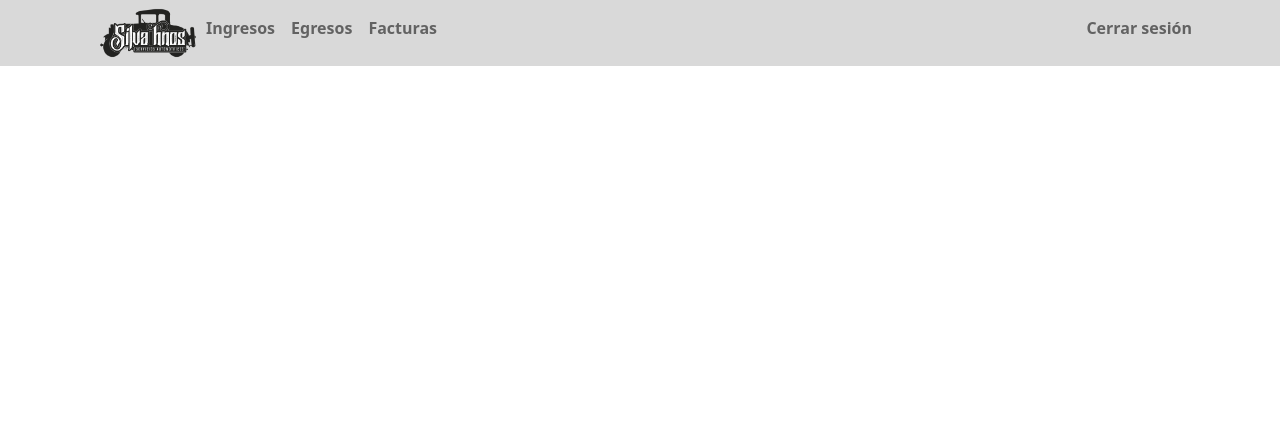
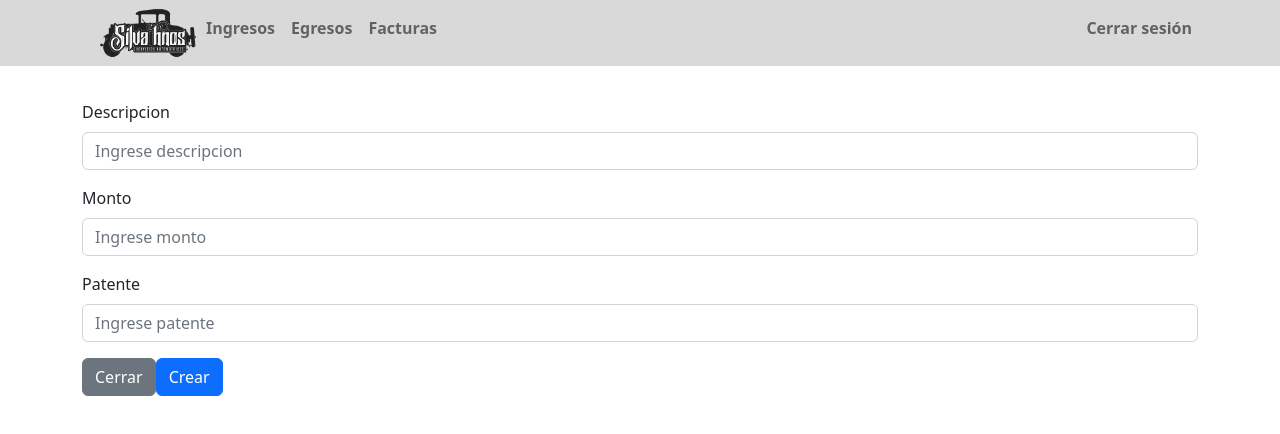
Before and after one commit to acientgear/Proyecto-silvaH, a React (Create React App) app in the folder silvahnos-fe/: page /crearEgreso in a window 1280 px wide. Shown: the top 434 px of the page. Built offline with nearby package versions, Linux system fonts and the light colour scheme.

Commit message:
[Luis Toro]-Crear egreso vista preliminar

```diff
--- a/silvahnos-fe/src/App.js
+++ b/silvahnos-fe/src/App.js
@@ -4,6 +4,7 @@ import './App.css';
 import Home from './pages/Home';
 import Layout from "./Layout";
 import Egreso from './pages/egreso/Egreso';
+import CrearEgreso from './pages/egreso/CrearEgreso';
 import Ingresos from './pages/ingreso/Ingresos';
 
 function App() {
@@ -14,6 +15,7 @@ function App() {
           <Route path="/" element={<Home />} />
           <Route path="/egresos" element={<Egreso />} />
           <Route path="/ingresos" element={<Ingresos />} />
+          <Route path="/crearEgreso" element={<CrearEgreso />} />
         </Routes>
       </Container>
     </Layout>
--- a/silvahnos-fe/src/pages/egreso/CrearEgreso.js
+++ b/silvahnos-fe/src/pages/egreso/CrearEgreso.js
@@ -0,0 +1,65 @@
+import axios from 'axios';
+import Button from 'react-bootstrap/Button';
+import Form from 'react-bootstrap/Form';
+import { useState } from 'react';
+
+function CrearEgreso() {
+
+    const [egresos, setEgresos] = useState([]);
+    const [show, setShow] = useState(false);
+
+    const handleClose = () => setShow(false);
+    const handleShow = () => setShow(true);
+
+    const [nuevoEgreso, setNuevoEgreso] = useState({
+        id: null,
+        monto: null,
+        patente: null,
+        descripcion: null,
+        fechaCreacion: null,
+        fechaModificacion: null,
+        fechaBorrado: null,
+        borrado: false
+    });
+
+
+    const handleChange = (e) => {
+        setNuevoEgreso({
+            ...nuevoEgreso,
+            [e.target.name]: e.target.value
+        });
+    };
+
+    const crearEgreso = async () => {
+        try {
+            let url = "http://localhost:8090/egresos";
+            let response = await axios.post(url, nuevoEgreso);
+            if (response.status === 200) {
+                setEgresos(response.data);
+            }
+        } catch (error) {
+            console.log(error);
+        }
+    }
+
+    return (
+        <Form>
+            <Form.Group className="mb-3" controlId="formEgreso">
+                <Form.Label>Descripcion</Form.Label>
+                <Form.Control name="descripcion" type="text" placeholder="Ingrese descripcion" onChange={handleChange} />
+            </Form.Group>
+            <Form.Group className="mb-3" controlId="formEgreso">
+                <Form.Label>Monto</Form.Label>
+                <Form.Control name="monto" type="text" placeholder="Ingrese monto" onChange={handleChange} />
+            </Form.Group>
+            <Form.Group className="mb-3" controlId="formEgreso">
+                <Form.Label>Patente</Form.Label>
+                <Form.Control name="patente" type="text" placeholder="Ingrese patente" onChange={handleChange} />
+            </Form.Group>
+            <Button variant="secondary" onClick={handleClose}>Cerrar</Button>
+            <Button variant="primary" onClick={crearEgreso}>Crear</Button>
+        </Form>
+    );
+}
+
+export default CrearEgreso;
```
Also changed, not shown: 1 other file (tests, documents, lock files or other folders).
